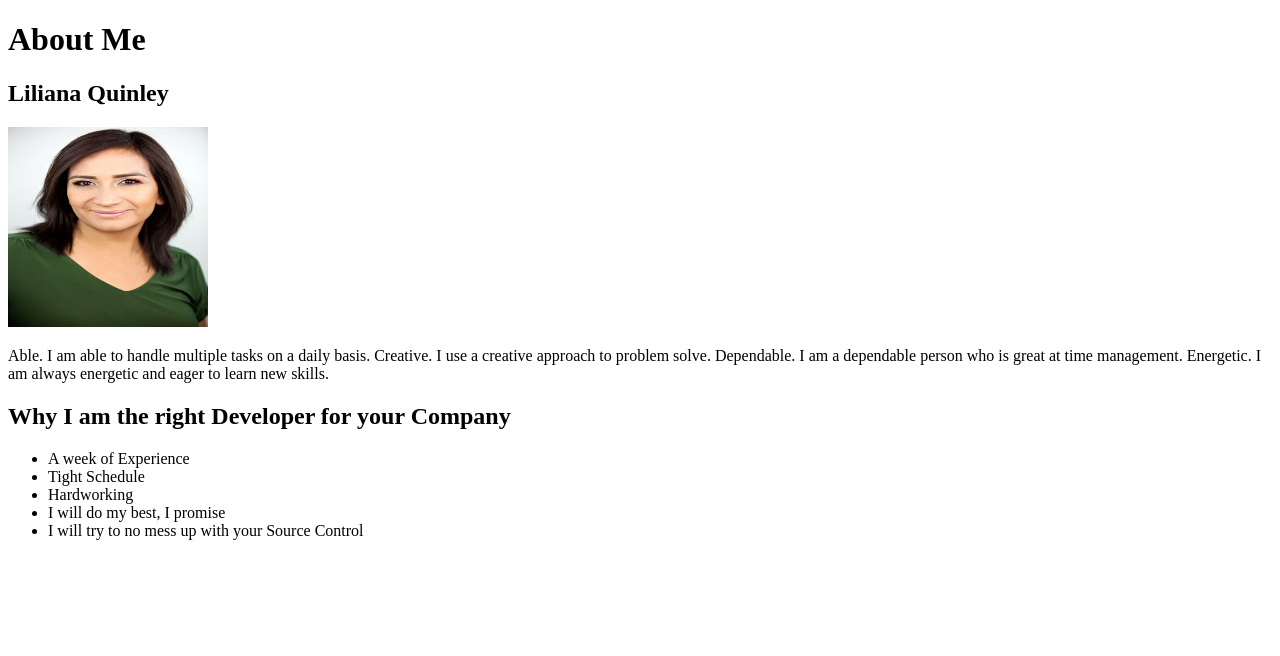
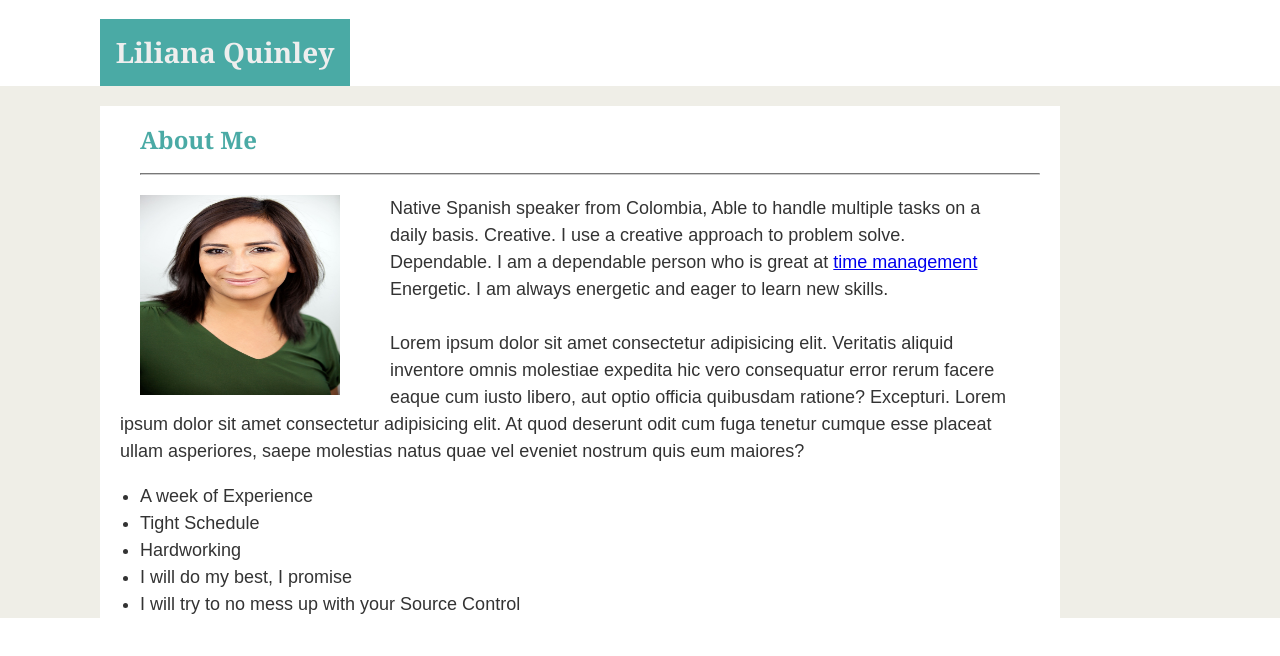
Before and after one commit to LilianaQuinley/Basic-Portfolio, a plain HTML site: page index.html in a window 1280 px wide. Drawn offline with Linux system fonts and the light colour scheme.

Commit message:
added css style to index

```diff
--- a/assets/css/style.css
+++ b/assets/css/style.css
@@ -0,0 +1,103 @@
+/**
+ Basic - Portafolio Styles.css
+ **/
+
+* {
+    background-color: #ffffff;
+    border-color: #cccccc;
+    content: 960px;
+}
+
+p {
+    margin-left: 20px;
+    margin-right: 50px;
+    font-family: 'Arial', 'Helvetica Neue', Helvetica, sans-serif;
+}
+
+Footer {
+    background-color: #666666;
+}
+
+Main {
+    background-color: #ffffff;
+    border-color: #dddddd;
+    content: 960px;
+}
+
+body {
+    padding: 0;
+    margin: 0;
+    font-family: Georgia, "Times New Roman", Times, serif;
+    font-size: 18px;
+    line-height: 150%;
+    color: #333;
+    background: #efeee7;
+  }
+
+  header {
+    border-color: #cccccc;
+  }
+
+  h1 {
+    padding: 20px 0;
+    margin-left: 100px;
+    margin-bottom: 20px;
+    font-size: 28px;
+    color: #eee;
+    text-align: center;
+    background-color: #4aaaa5;
+    font-family: 'Georgia', Times, Times New Roman, serif;
+    width: 250px;
+    height: 27px;
+  }
+
+  h2 {
+    font-size: 24px;
+    padding: 20px;
+    margin-left: 20px;
+    padding-bottom: 0px;
+    color: #4aaaa5;
+  }
+  hr {
+      margin-right: 20px;
+      margin-left: 40px;
+      margin-bottom: 20px
+  }
+
+  li {
+    font-family: 'Arial', 'Helvetica Neue', Helvetica, sans-serif;
+  }
+
+  .container {
+    width: 1024px;
+    margin: 0 auto;
+  }
+
+  #main-bio,
+  #contact-info,
+  #bio-image {
+    float: left;
+  }
+
+  #main-bio {
+    width: 70%;
+  }
+
+  #contact-info {
+    width: 30%;
+  }
+
+  #bio-image {
+    width: 200px;
+    height: 200px;
+    margin-right: 50px;
+    margin-left: 40px;
+    float: left;
+  }
+
+  #bio-section {
+    width: 960px;
+    margin-left: 100px;
+    border-color:#dddddd;
+    background-color: #ffffff;
+  }
--- a/index.html
+++ b/index.html
@@ -6,35 +6,39 @@
 <head>
   <meta charset="UTF-8">
   <title>Basic-Portafolio-Profile</title>
+  <link rel="stylesheet" type="text/css" href="assets/css/style.css">
 </head>
 
 <body>
 
   <!-- Site Header -->
   <header>
-    <!-- h1: The most important headline -->
-    <h1>About Me</h1>
+    <h1>Liliana Quinley</h1>
   </header>
 
-  <div>
 
     <!-- Section 1: Bio -->
-    <section>
-      <!-- h2: Tier-2 Headline (Not as important as the h1 header, but more than one allowed). -->
-      <h2>Liliana Quinley</h2>
+    <section id="bio-section">
 
-      <!-- Image with link -->
-      <img src="assets/images/liliana_Quinley.jpg" width ="200" height="200" alt="Liliana Quinley">
+      <h2>About Me</h2>
+      <hr>
+
+      <img id="bio-image"
+      src="assets/images/liliana_Quinley.jpg" width ="200" height="200" alt="Liliana Quinley">
 
       <!-- Paragraph with embedded link -->
 
-     <p> Able. I am able to handle multiple tasks on a daily basis.
+     <p> Native Spanish speaker from Colombia, Able to handle multiple tasks on a daily basis.
 Creative. I use a creative approach to problem solve.
-Dependable. I am a dependable person who is great at time management.
+Dependable. I am a dependable person who is great at <a href="https://en.wikipedia.org/wiki/Time_management" target="_blank">time management</a>
 Energetic. I am always energetic and eager to learn new skills.
+<br><br>
+Lorem ipsum dolor sit amet consectetur adipisicing elit. Veritatis aliquid inventore omnis molestiae expedita hic vero consequatur error rerum facere eaque cum iusto libero, aut optio officia quibusdam ratione? Excepturi.
+Lorem ipsum dolor sit amet consectetur adipisicing elit. At quod deserunt odit cum fuga tenetur cumque esse placeat ullam asperiores, saepe molestias natus quae vel eveniet nostrum quis eum maiores?
 <br>
-    <!-- Section 2: Contact Info -->
-<h2> Why I am the right Developer for your Company </h2>
+    </p>
+
+<!-- Section 2: Contact Info -->
 <ul>
     <li>A week of Experience</li>
     <li>Tight Schedule</li>
```
